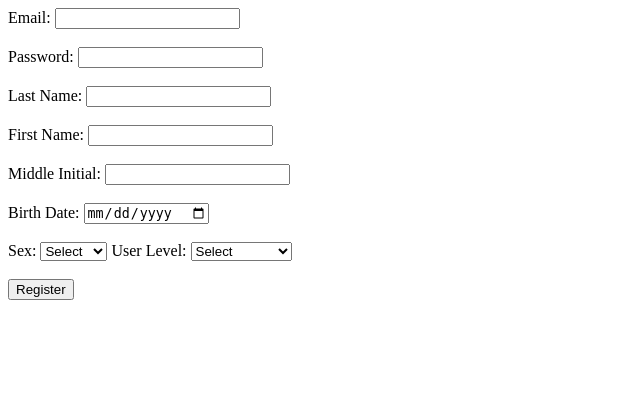
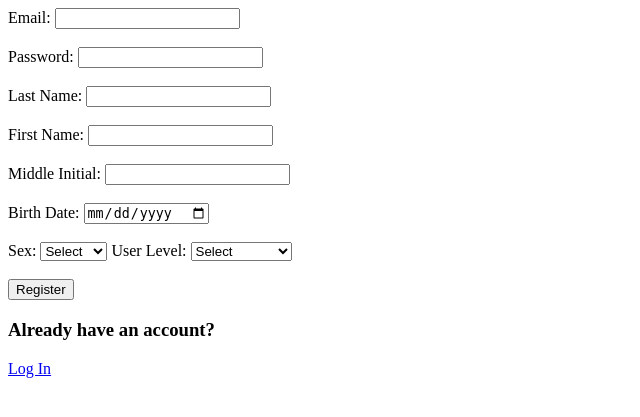
Before and after one commit to jeanmaxcacacho/csci41g-SirIanFanClub-ProjectDeliv2, a Flask app: page /register in a window 1280 px wide. Shown: the top 417 px of the page, without its empty margins (0-640 px from the left). Run offline with Flask 3, Linux system fonts and the light colour scheme.

Commit message:
added anchor tags for login and register to redirect to each other respectively

```diff
--- a/app/templates/sessionmgt/login.html
+++ b/app/templates/sessionmgt/login.html
@@ -12,4 +12,6 @@
 
         <button type="submit">Log In</button>
     </form>
+    <h3>Don't have an account yet?</h3>
+    <a href='/register'>Register</a>
 {% endblock %}
--- a/app/templates/sessionmgt/register.html
+++ b/app/templates/sessionmgt/register.html
@@ -43,4 +43,7 @@
 
         <button type="submit">Register</button>
     </form>
+
+    <h3>Already have an account?</h3>
+    <a href='/login'>Log In</a>
 {% endblock %}
```
